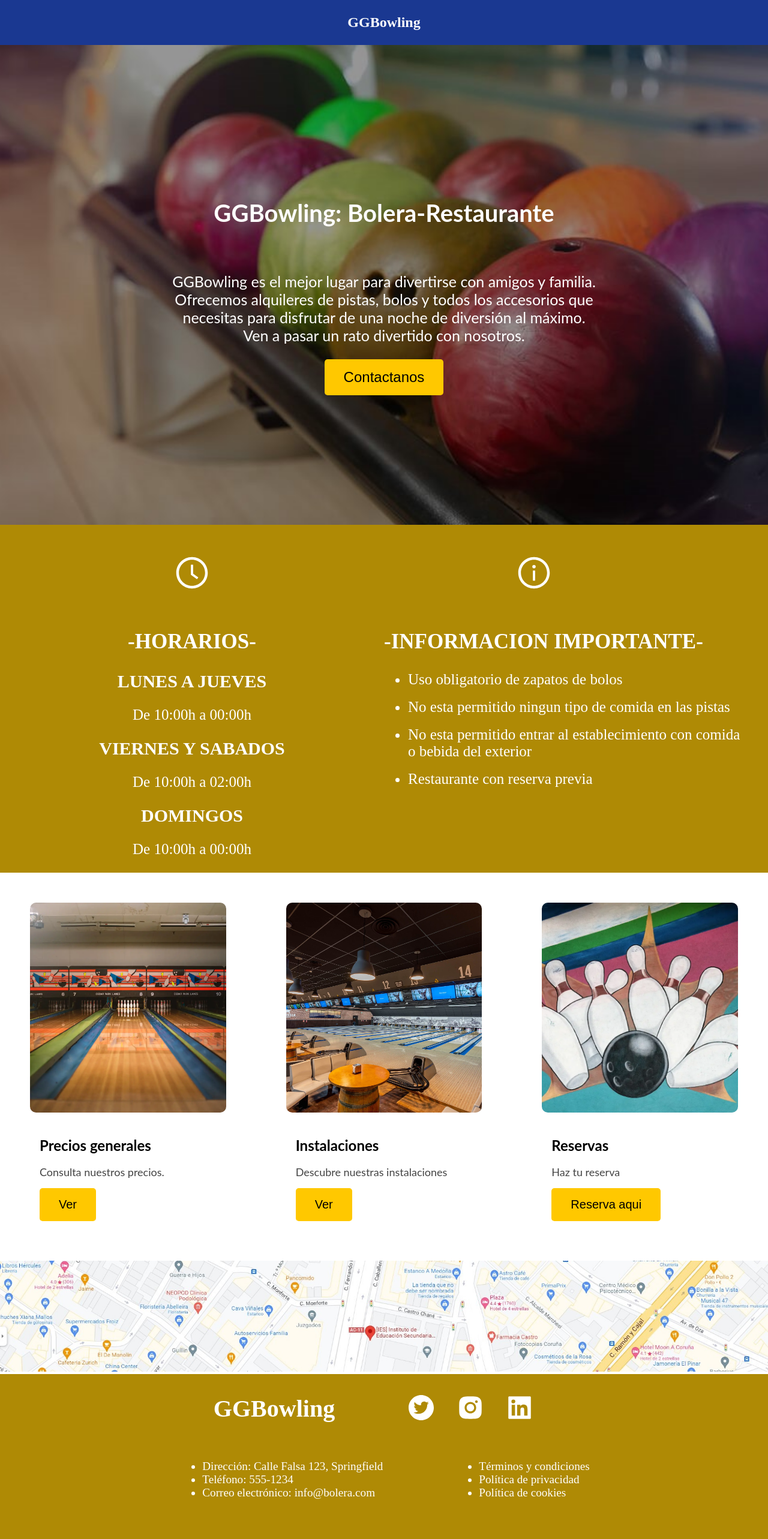
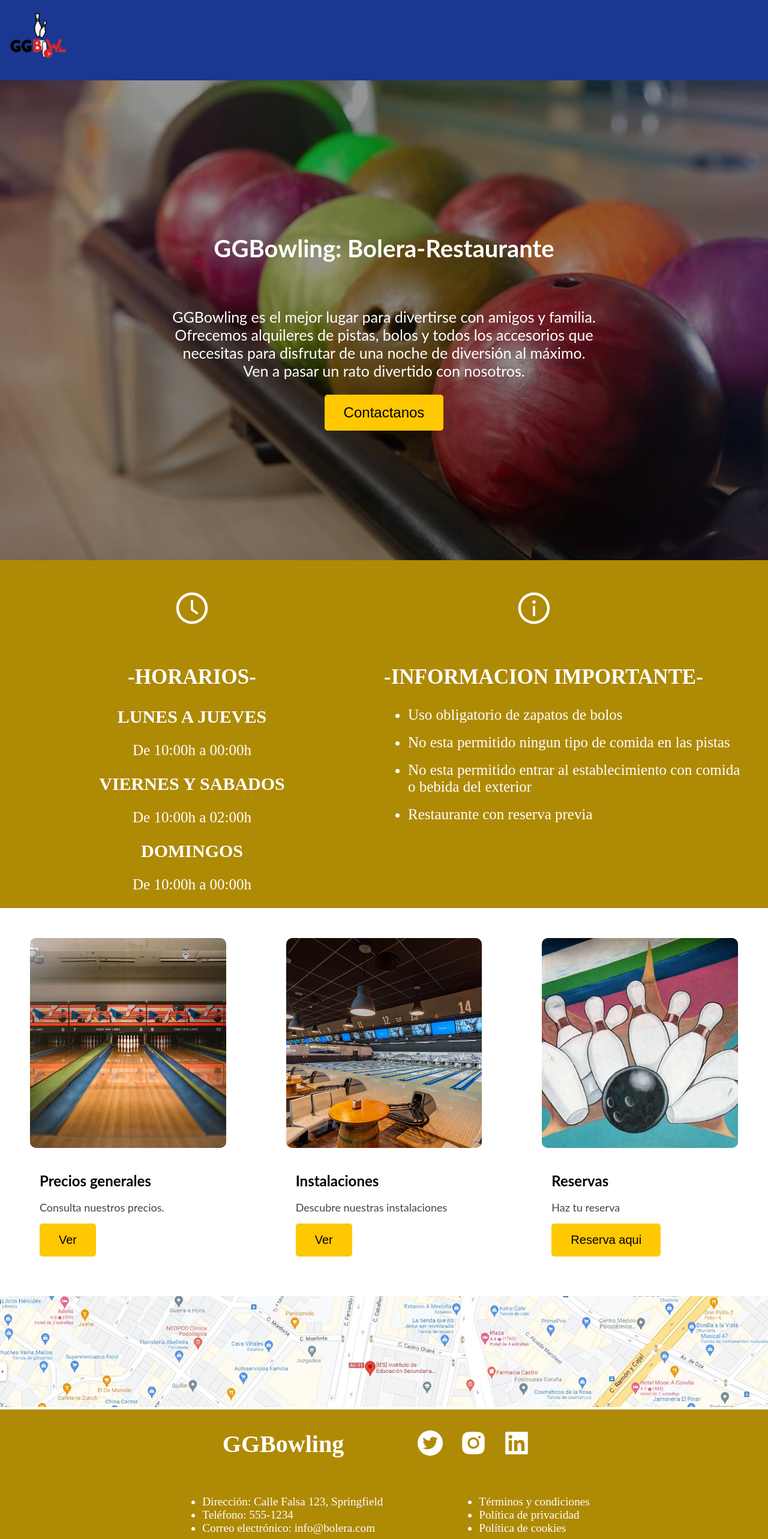
Before and after one commit to ivangarciagarcia/GGBowling, a React (Create React App) app in the folder ggbowling-front/: page /home in a window 1280 px wide. Shown: the top 2566 px of the page at 60% size. Built offline with nearby package versions, Linux system fonts and the light colour scheme.

Commit message:
new logo 90%

```diff
--- a/ggbowling-front/src/components/header/Header.tsx
+++ b/ggbowling-front/src/components/header/Header.tsx
@@ -1,11 +1,11 @@
 import './header.scss';
+
 
 export const Header = () => {
   return (
     <header className="header">
 
-      <div className='titulo'><p>GGBowling</p></div>
-      <div className='menu-icon'></div>
+      <div className='logo'><img src={`${process.env.PUBLIC_URL + '/img/logo.png'}`} alt="" height={'100px'} width={'100px'}/></div>
     </header>
   );
 };
--- a/ggbowling-front/src/components/header/header.scss
+++ b/ggbowling-front/src/components/header/header.scss
@@ -7,16 +7,10 @@ body {
   align-items: center;
   background-color: #1a3891;
 
-  .titulo {
-    text-align: center;
-    font-size: 24px;
-    font-weight: bold;
-    color: white;
+  .logo {
+    text-align: left;
     flex-grow: 1;
+    margin: 15px;
   }
 
 }
-
-a {
-  margin-right: 10px;
-}
```
Also changed, not shown: ggbowling-front/public/img/logo.png.
